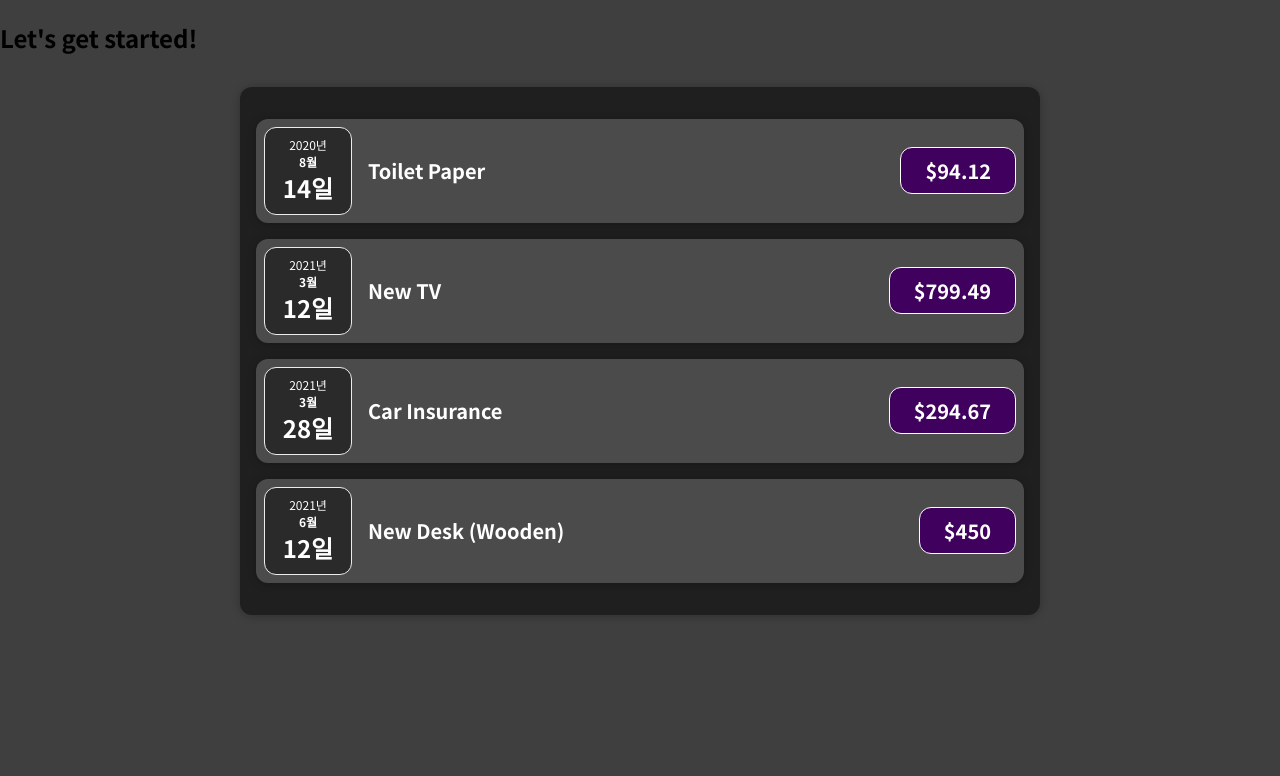
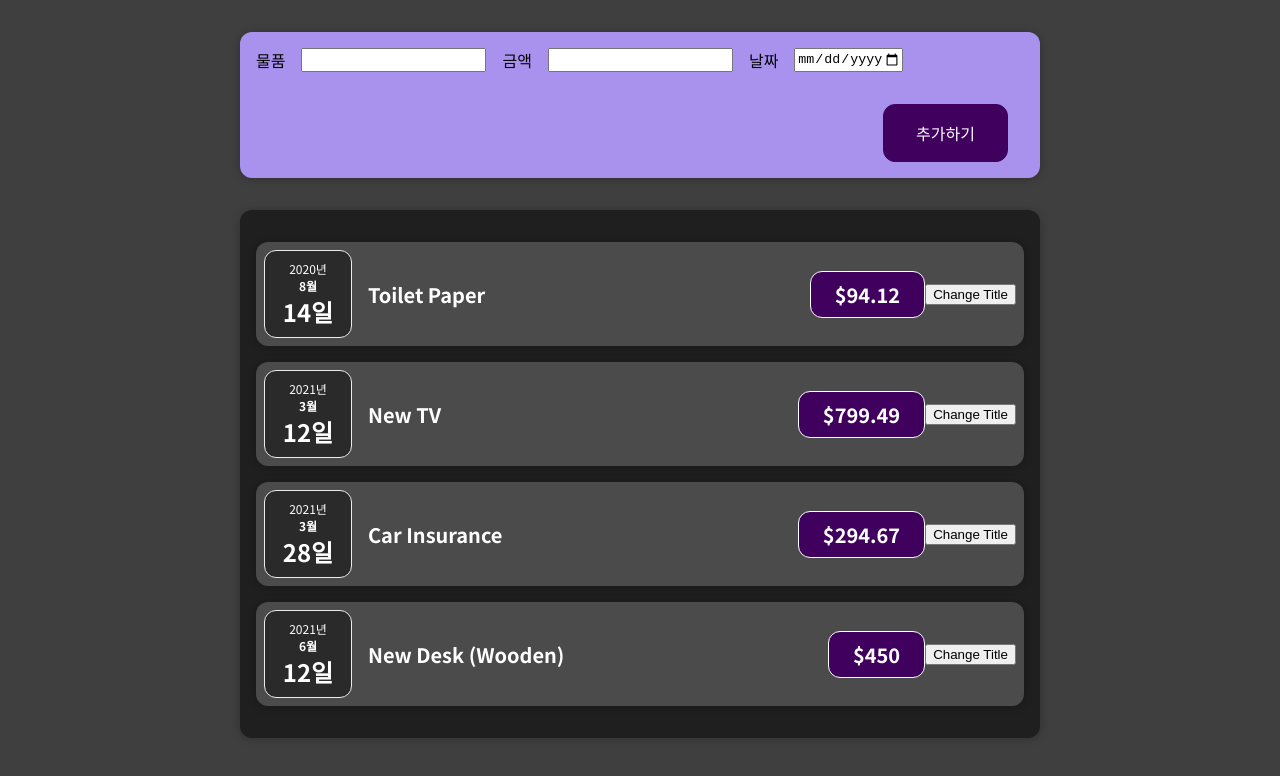
Before and after one commit to summereuna/react_practice, a React (Create React App) app: page / in a window 1280 px wide. Shown: the top 776 px of the page. Built offline with nearby package versions, Linux system fonts and the light colour scheme.

Commit message:
Create expense form

```diff
--- a/src/App.js
+++ b/src/App.js
@@ -1,6 +1,6 @@
 import Expenses from "./components/Expenses/Expenses";
+import NewExpense from "./components/NewExpense/NewExpense";
 
-// App이라는 함수 정의
 const App = () => {
   //여러개의 비용 아이템이 들어있는 배열
   const expenses = [
@@ -24,10 +24,17 @@ const App = () => {
       date: new Date(2021, 5, 12),
     },
   ];
+
+  //expense 배열에 data 객체 추가하는 함수
+  const addExpenseHandler = (newExpense) => {
+    console.log("@ App.js");
+    console.log(newExpense);
+    // expense 배열에 data 객체 추가하는 함수 만들기
+  };
+
   return (
-    //리턴문 안은 JSX 문법으로 작성(자바스트림트 안의 HTML 코드가 있는 모양)
     <div>
-      <h2>Let's get started!</h2>
+      <NewExpense onAddExpenseData={addExpenseHandler} />
       <Expenses items={expenses} />
     </div>
   );
--- a/src/components/Expenses/ExpenseItem.js
+++ b/src/components/Expenses/ExpenseItem.js
@@ -1,3 +1,4 @@
+import React, { useState } from "react";
 import Card from "../UI/Card";
 import ExpenseDate from "./ExpenseDate";
 import "./ExpenseItem.css";
@@ -6,13 +7,22 @@ import "./ExpenseItem.css";
 //리액트에 있는 컴포넌트는 jsx코드를 반환하는 함수이다.
 
 const ExpenseItem = (props) => {
+  const [title, setTitle] = useState(props.title);
+
+  const clickHandler = () => {
+    //setState()로 state 업데이트하기 연습
+    setTitle("Updated!");
+    console.log(title);
+  };
+
   return (
     <Card className="expense-item" id={props.id}>
       <ExpenseDate date={props.date} />
       <div className="expense-item__description">
-        <h2>{props.title}</h2>
+        <h2>{title}</h2>
         <div className="expense-item__price">${props.amount}</div>
       </div>
+      <button onClick={clickHandler}>Change Title</button>
     </Card>
   );
 };
--- /dev/null
+++ b/src/components/NewExpense/ExpenseForm.css
@@ -0,0 +1,26 @@
+.new-expense__controls {
+  display: flex;
+  flex-wrap: wrap;
+  gap: 1rem;
+  margin-bottom: 1rem;
+  text-align: left;
+}
+
+.new-expense__control label {
+  font-weight: bold;
+  margin-bottom: 0.5rem;
+  display: block;
+}
+
+.new-expense__control input {
+  font: inherit;
+  padding: 0.5rem;
+  border-radius: 6px;
+  border: 1px solid #ccc;
+  width: 20rem;
+  max-width: 100%;
+}
+
+.new-expense__actions {
+  text-align: right;
+}
--- /dev/null
+++ b/src/components/NewExpense/ExpenseForm.js
@@ -0,0 +1,83 @@
+import { useState } from "react";
+import "./ExpenseForm.css";
+
+const ExpenseForm = (props) => {
+  //이벤트 타겟 값 항상 string으로 읽으니까 초기값 다 ""으로 하자구
+  const [enteredTitle, setEnteredTitle] = useState("");
+  const [enteredAmount, setEnteredAmount] = useState("");
+  const [enteredDate, setEnteredDate] = useState("");
+  const titleChangeHandler = (e) => {
+    setEnteredTitle(e.target.value);
+  };
+
+  const amountChangeHandler = (e) => {
+    setEnteredAmount(e.target.value);
+  };
+
+  const dateChangeHandler = (e) => {
+    setEnteredDate(e.target.value);
+  };
+
+  const submitHandler = (e) => {
+    e.preventDefault();
+
+    //2. state 결합하기: 제출된 폼의 내용을 모두 담은 객체 생성
+    const expenseData = {
+      title: enteredTitle,
+      amount: enteredAmount,
+      //날짜 생성자로 날짜 생성 후, 해당 날짜 문자열 분석하여 날짜 객체로 변환한 enteredDate 전달
+      date: new Date(enteredDate),
+    };
+
+    //부모 컴포넌트로 입력받은 데이터 전달
+    props.onSaveExpenseData(expenseData);
+
+    //양방형 바인딩으로 submit 후 form에 입력된 값 화면에서 없애기
+    setEnteredTitle("");
+    setEnteredAmount("");
+    setEnteredDate("");
+  };
+
+  return (
+    <form onSubmit={submitHandler}>
+      <div className="new-expense__controls">
+        <div className="new-expense__controls">
+          <label htmlFor="new-expense-name">물품</label>
+          <input
+            type="text"
+            id="new-expense-name"
+            onChange={titleChangeHandler}
+            value={enteredTitle}
+          />
+        </div>
+        <div className="new-expense__controls">
+          <label htmlFor="new-expense-amount">금액</label>
+          <input
+            type="number"
+            min="0.01"
+            step="0.01"
+            id="new-expense-amount"
+            onChange={amountChangeHandler}
+            value={enteredAmount}
+          />
+        </div>
+        <div className="new-expense__controls">
+          <label htmlFor="new-expense-date">날짜</label>
+          <input
+            type="date"
+            min="2019-01-01"
+            max="2023-12-31"
+            id="new-expense-date"
+            onChange={dateChangeHandler}
+            value={enteredDate}
+          />
+        </div>
+      </div>
+      <div className="new-expense__actions">
+        <button type="submit">추가하기</button>
+      </div>
+    </form>
+  );
+};
+
+export default ExpenseForm;
--- /dev/null
+++ b/src/components/NewExpense/NewExpense.css
@@ -0,0 +1,38 @@
+.new-expense {
+  background-color: #a892ee;
+  padding: 1rem;
+  margin: 2rem auto;
+  width: 50rem;
+  max-width: 95%;
+  border-radius: 12px;
+  text-align: center;
+  box-shadow: 0 1px 8px rgba(0, 0, 0, 0.25);
+}
+
+.new-expense button {
+  font: inherit;
+  cursor: pointer;
+  padding: 1rem 2rem;
+  border: 1px solid #40005d;
+  background-color: #40005d;
+  color: white;
+  border-radius: 12px;
+  margin-right: 1rem;
+}
+
+.new-expense button:hover,
+.new-expense button:active {
+  background-color: #510674;
+  border-color: #510674;
+}
+
+.new-expense button.alternative {
+  color: #220131;
+  border-color: transparent;
+  background-color: transparent;
+}
+
+.new-expense button.alternative:hover,
+.new-expense button.alternative:active {
+  background-color: #ddb3f8;
+}
--- /dev/null
+++ b/src/components/NewExpense/NewExpense.js
@@ -0,0 +1,23 @@
+import "./NewExpense.css";
+import ExpenseForm from "./ExpenseForm";
+
+//사용자들이 비용 데이터 입력할 수 있는 입력 창
+const NewExpense = (props) => {
+  const saveExpenseDataHandler = (enteredExpenseData) => {
+    //ExpenseForm에서 입력된 data를 매개변수로 받아 복사
+    const expenseData = {
+      ...enteredExpenseData,
+      id: Math.random().toString(),
+    };
+
+    //상위 컴포넌트에서 props으로 받은 함수에 저장할 data 인자로 전달
+    props.onAddExpenseData(expenseData);
+  };
+  return (
+    <div className="new-expense">
+      <ExpenseForm onSaveExpenseData={saveExpenseDataHandler} />
+    </div>
+  );
+};
+
+export default NewExpense;
--- a/src/components/UI/Card.js
+++ b/src/components/UI/Card.js
@@ -2,14 +2,14 @@ import "./Card.css";
 
 const Card = (props) => {
   const classes = "card " + props.className;
-  //"card " <- 여기에 space 있어야 default 스타일인 card 클래스 말고 다른 클래스도 추가 됨. 아니면 클래스명 다 붙어버림 ^^.. 조심!
+  //"card " <- 여기에 space 있어야 default 스타일인 card 클래스 말고 다른 클래스도 추가 됨. 아니면 클래스명 다 붙어버림! 조심!
 
   return <div className={classes}>{props.children}</div>;
   /*
   props.children
   children은 내가 설정하지는 않았지만 예약어로, 언제나 사용자 지정 컴포넌트에 있는 열고 닫는 태그 사이에 있는 컨텐츠를 가리킨다.
-  따라서 Card를 랩 컴포넌트(wrap component)로 사용하기 위해 Card 컴포넌트는 매개변수로 props을 받고, root 요소에 {props.children}을 적고
-  <Card> 사이에 다른 컴포넌트나 jsx를 넣어서 사용하면 된다. </Card>
+  따라서 Card를 랩 컴포넌트(wrap component)로 사용하기 위해 Card 컴포넌트는 매개변수로 props을 받고, {props.children}을 반환하고,
+  <Card> 사이에 다른 컴포넌트나 jsx를 넣어서 </ Card> 사용하면 된다.
   */
 };
 
```
Also changed, not shown: 1 other file (tests, documents, lock files or other folders).
